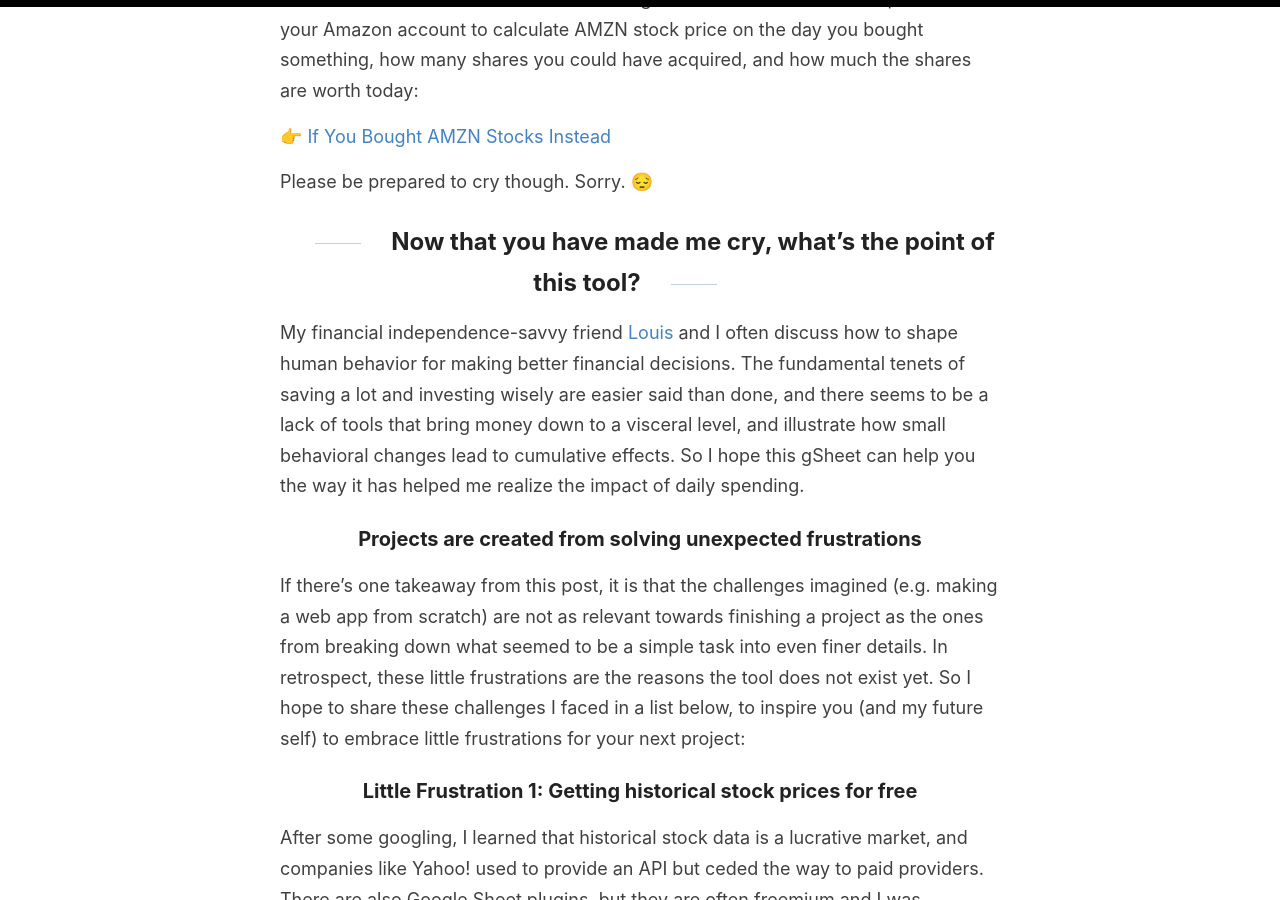
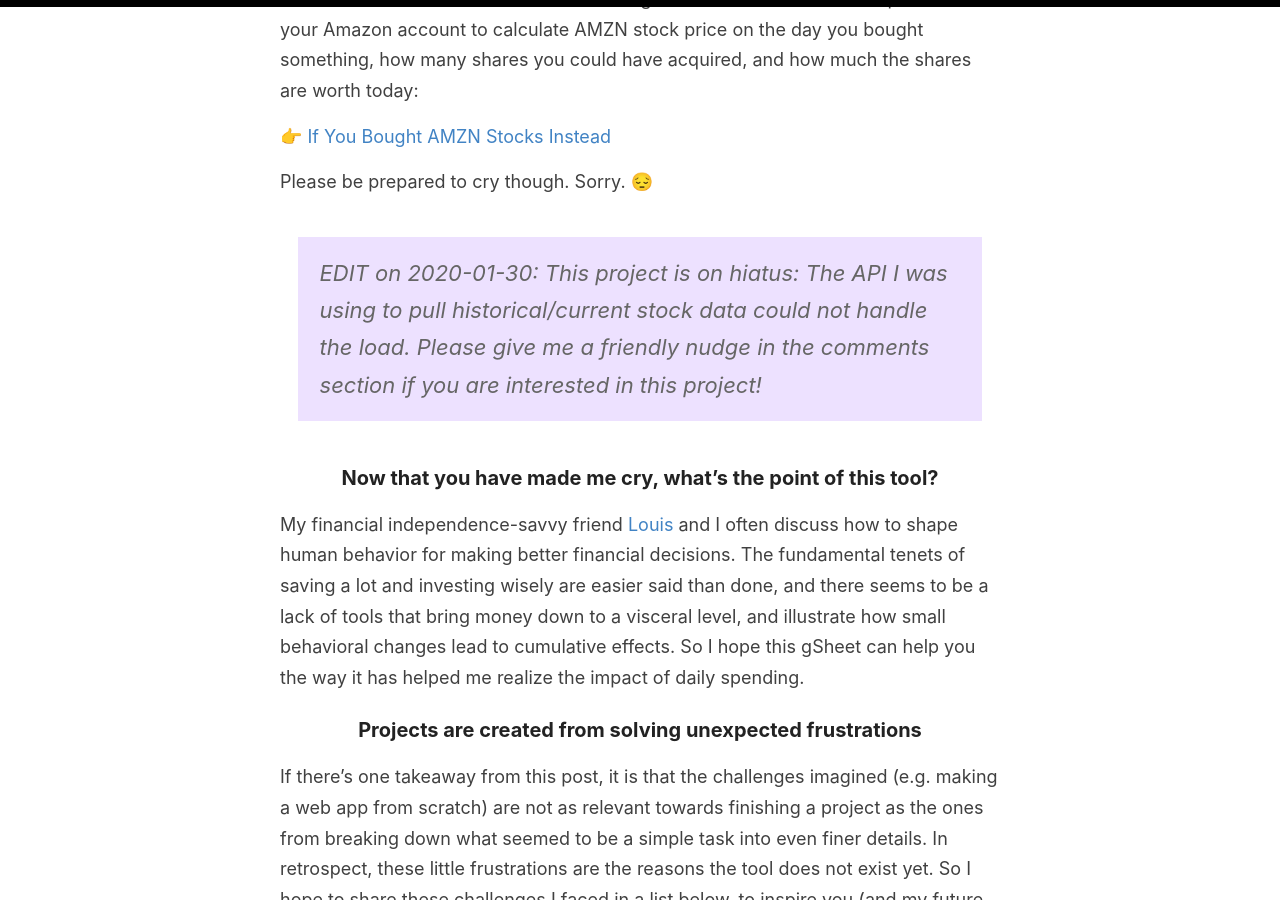
Before and after one commit to codestin/codestin.github.io, a Jekyll site: the page built from _posts/2019-06-25-If-You-Bought-AMZN-Stocks-Instead.md, in a window 1280 px wide and 900 px high, scrolled down 335 px. Built offline with Jekyll 4.4.1, drawn with Linux system fonts in a browser that asks for light colours; comment, search, counter and statistics services are not loaded.

Commit message:
Update 2019-06-25-If-You-Bought-AMZN-Stocks-Instead.md

```diff
--- a/_posts/2019-06-25-If-You-Bought-AMZN-Stocks-Instead.md
+++ b/_posts/2019-06-25-If-You-Bought-AMZN-Stocks-Instead.md
@@ -13,7 +13,9 @@
 
 Please be prepared to cry though. Sorry. 😔
 
-## Now that you have made me cry, what’s the point of this tool?
+> EDIT on 2020-01-30: This project is on hiatus: The API I was using to pull historical/current stock data could not handle the load. Please give me a friendly nudge in the comments section if you are interested in this project!
+
+### Now that you have made me cry, what’s the point of this tool?
 My financial independence-savvy friend [Louis](https://www.youtube.com/watch?v=hLVGK6G34Q8) and I often discuss how to shape human behavior for making better financial decisions. The fundamental tenets of saving a lot and investing wisely are easier said than done, and there seems to be a lack of tools that bring money down to a visceral level, and illustrate how small behavioral changes lead to cumulative effects. So I hope this gSheet can help you the way it has helped me realize the impact of daily spending.
 
 ### Projects are created from solving unexpected frustrations
```
